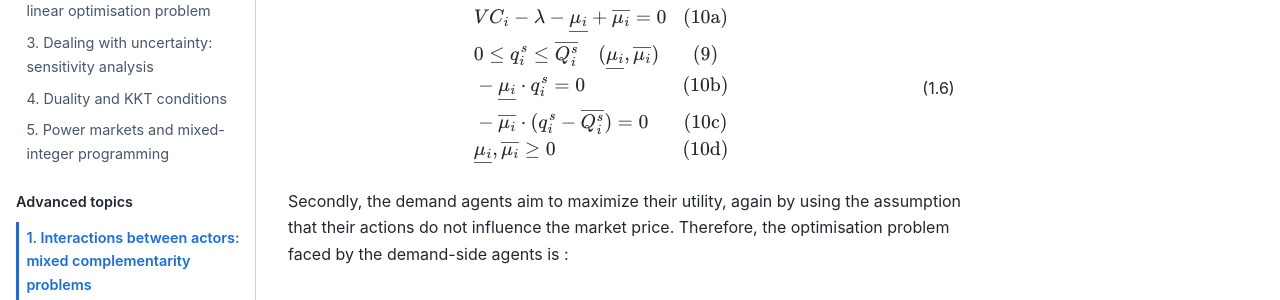
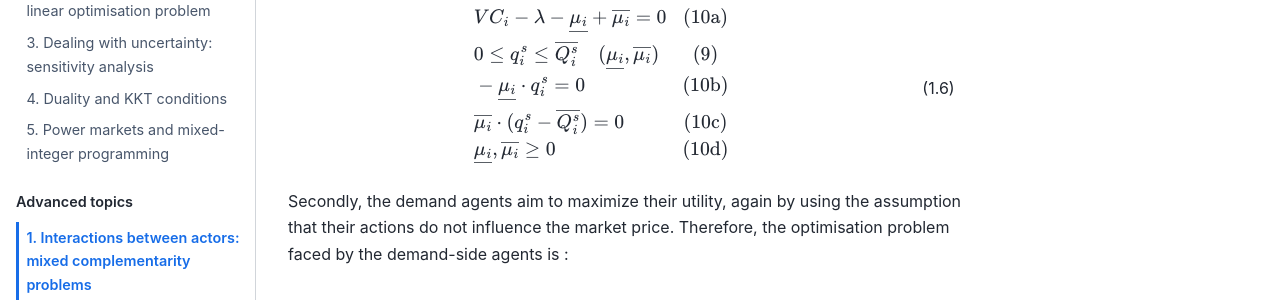
Before and after one commit to sjpfenninger/modelling-energy-systems, a Jupyter Book: the page built from advanced/mixed-complementarity.md, in a window 1280 px wide and 900 px high, scrolled down 5562 px. Shown: the part 252-552 px from the top of the window. Built offline with Jupyter Book 1.0.4 settings and Sphinx 7.4.7 and the Sphinx Book theme 1.1.4, drawn with Linux system fonts in a browser that asks for light colours; comment, search, counter and statistics services are not loaded; cross-references to code outside the pages are shown as plain code.

Commit message:
Fix typos

````diff
--- a/advanced/mixed-complementarity.md
+++ b/advanced/mixed-complementarity.md
@@ -161,7 +161,7 @@ The KKT conditions of the problem {eq}`supply_side` are the following :
 & VC_i - λ - \underline{μ_i} + \overline{μ_i} =0 \tag{10a} \\
 & 0 \leq q^s_i \leq \overline{Q^s_i} \quad (\underline{μ_i}, \overline{μ_i}) \tag{9} \\
 & -\underline{μ_i} \cdot q^s_i = 0 \tag{10b} \\
-& -\overline{μ_i} \cdot (q^s_i - \overline{Q^s_i}) = 0 \tag{10c} \\
+& \overline{μ_i} \cdot (q^s_i - \overline{Q^s_i}) = 0 \tag{10c} \\
 & \underline{μ_i}, \overline{μ_i} \geq 0 \tag{10d} \\
 \end{align}
 ```
````
Also changed, not shown: basics/duality-kkts.md (+1 -1 lines).
